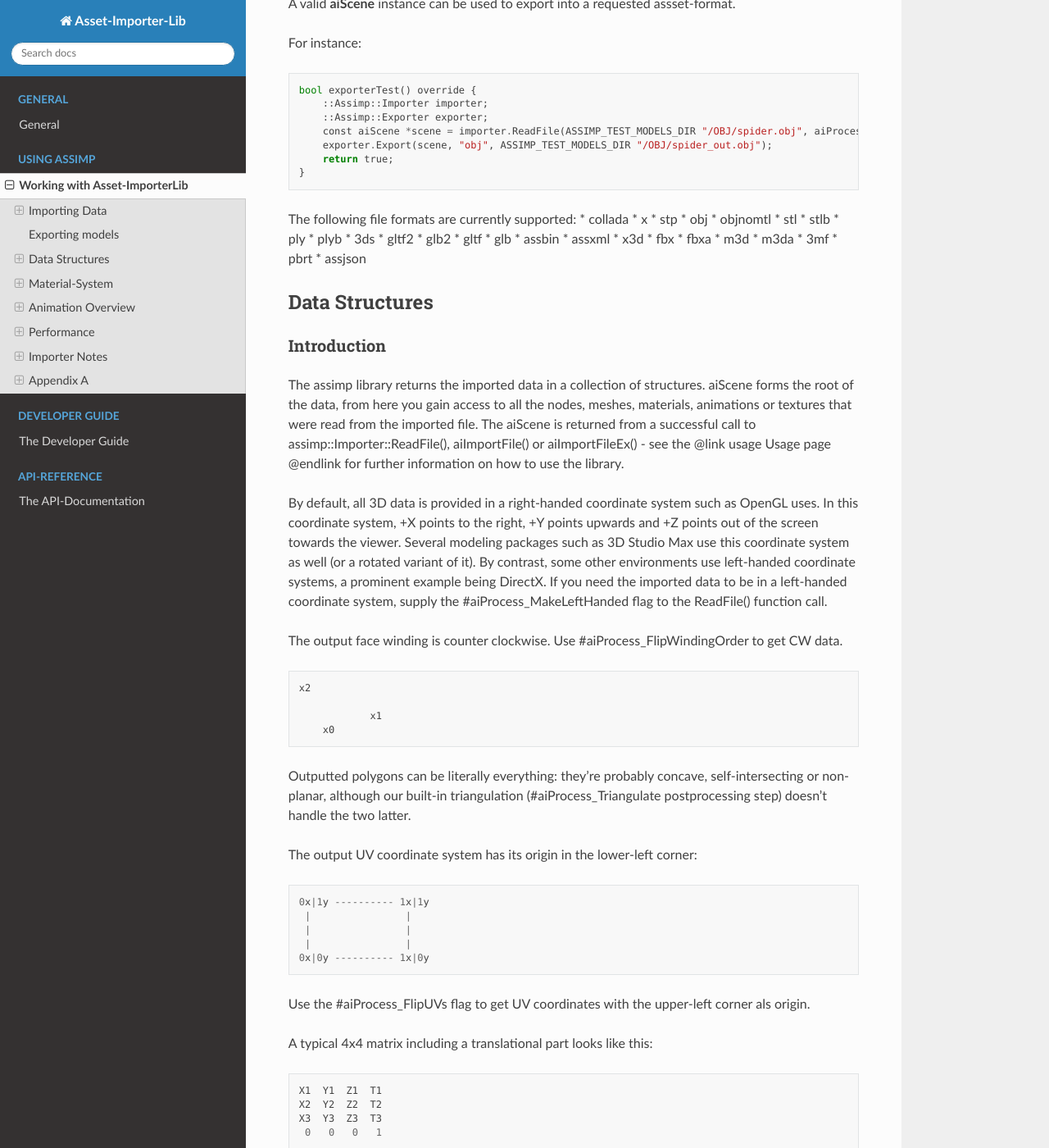
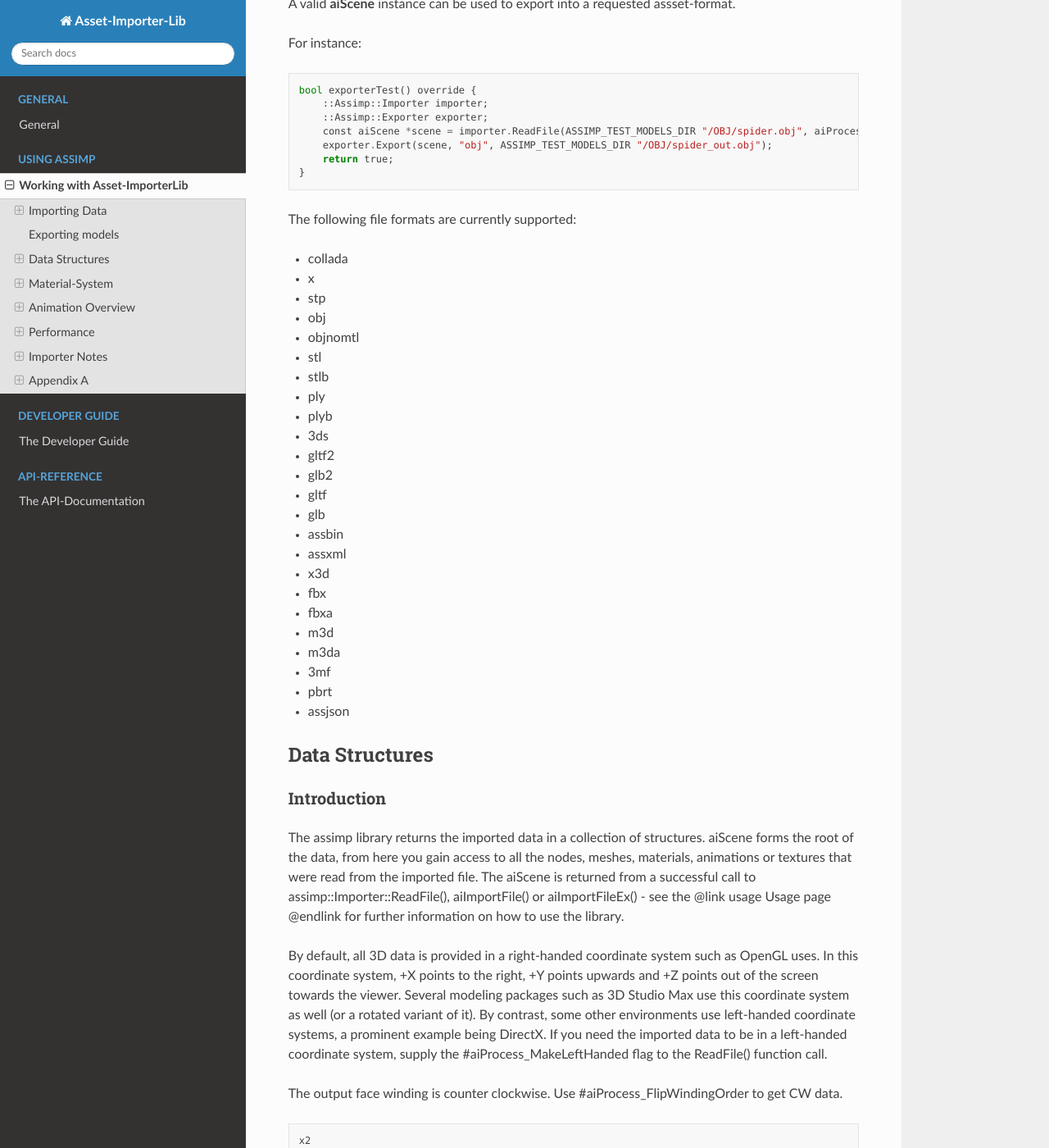
Before and after one commit to assimp/assimp-docs, a Sphinx documentation site: the page built from source/usage/use_the_lib.rst, in a window 1280 px wide and 1400 px high, scrolled down 5512 px. Shown: the whole window at 82% size. Built offline with Sphinx 7.4.7 and the Read the Docs theme 2.0.0, drawn with Linux system fonts in a browser that asks for light colours; pages that are not in the unit, such as notebooks, are missing from menus; some of the changed text lies outside the part shown.

Commit message:
Update use_the_lib.rst

```diff
--- a/source/usage/use_the_lib.rst
+++ b/source/usage/use_the_lib.rst
@@ -197,7 +197,7 @@
 
 * Include cfileio.h
 * Fill an aiFileIO structure with custom file system callbacks (they're self-explanatory as they work similar to the CRT's fXXX functions)
-* .. and pass it as parameter to #aiImportFileEx
+* and pass it as parameter to #aiImportFileEx
 
 .. _ai_logging:
 
@@ -298,6 +298,7 @@
     }
 
 The following file formats are currently supported:
+
 * collada
 * x
 * stp
```
